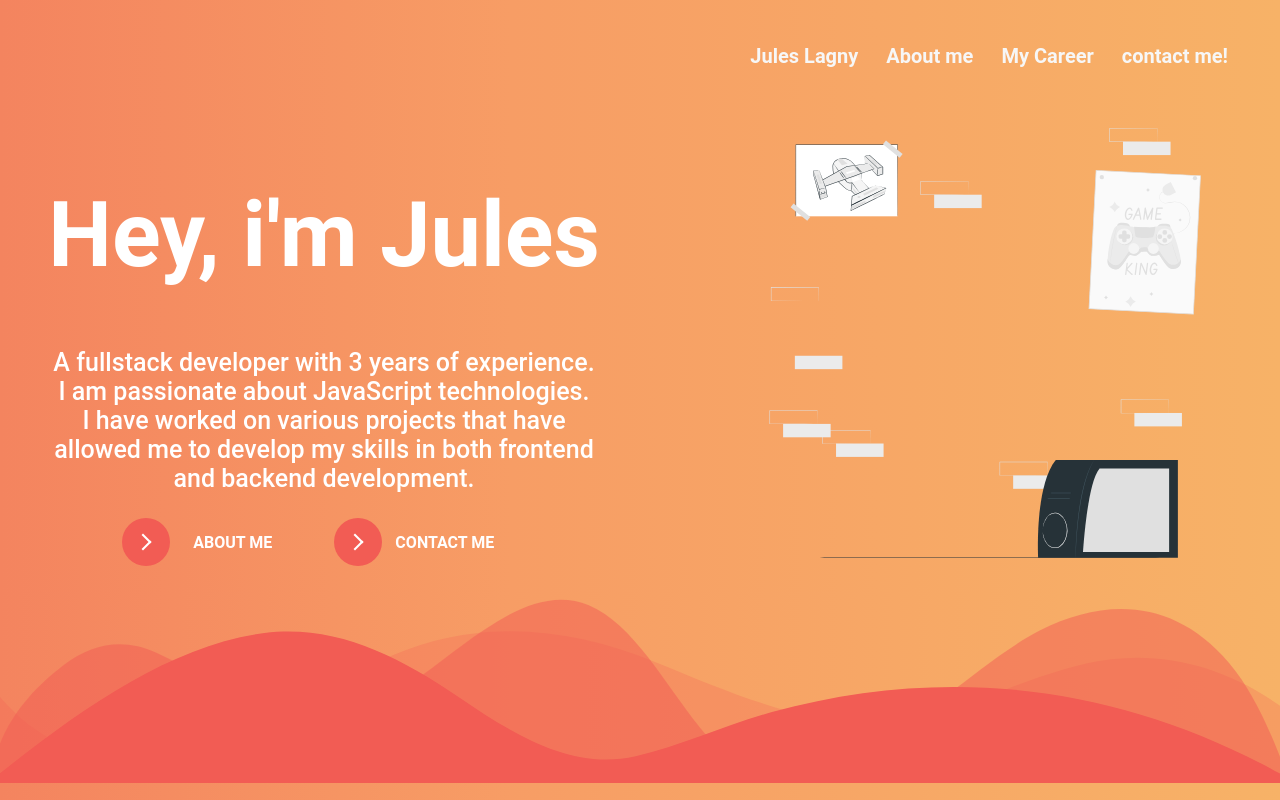
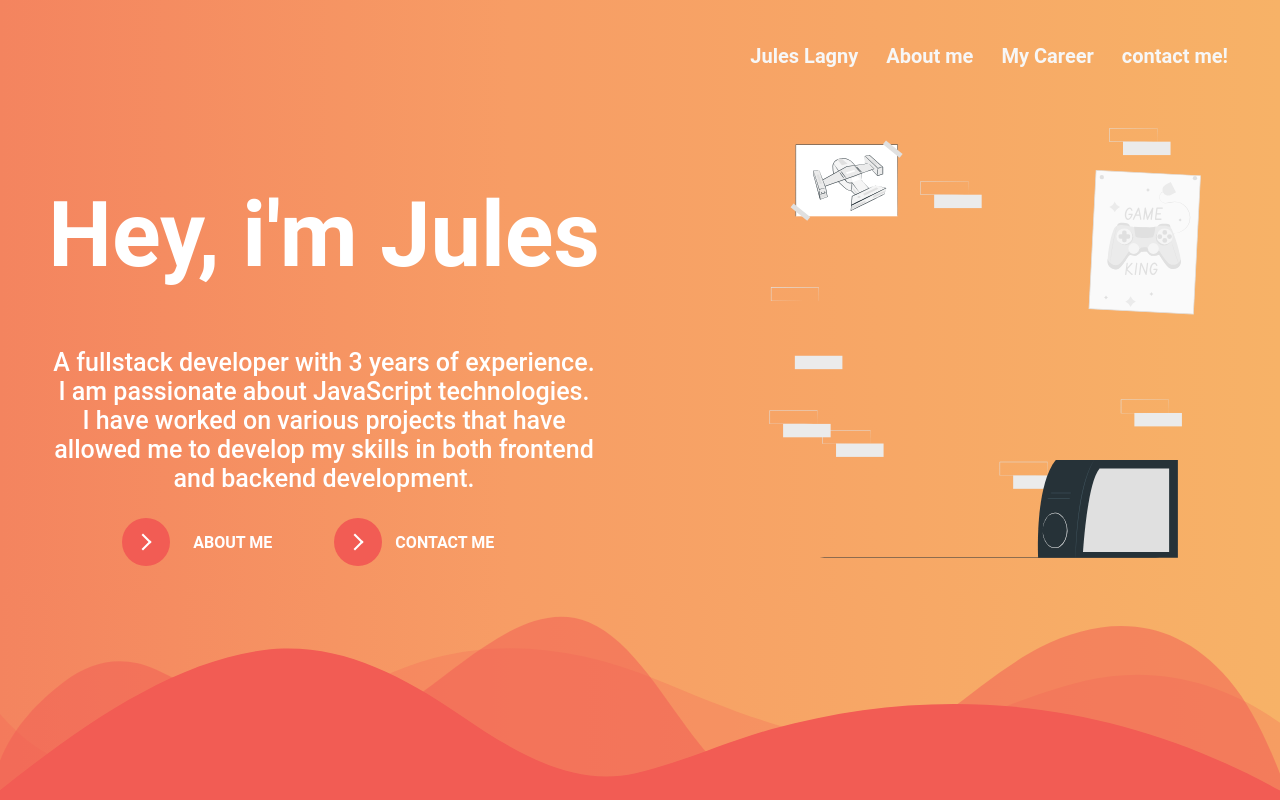
Before and after one commit to RaEace/portfolio-v2, a React (Vite) app: page / in a window 1280 px wide. Built offline with nearby package versions, Linux system fonts and the light colour scheme.

Commit message:
fix: bad valueé

```diff
--- a/src/components/footer/footer.css
+++ b/src/components/footer/footer.css
@@ -1,6 +1,6 @@
 .custom-shape-divider-bottom-1697554582 {
     position: absolute;
-    bottom: 1;
+    bottom: 0;
     left: 0;
     width: 100%;
     overflow: hidden;
```
